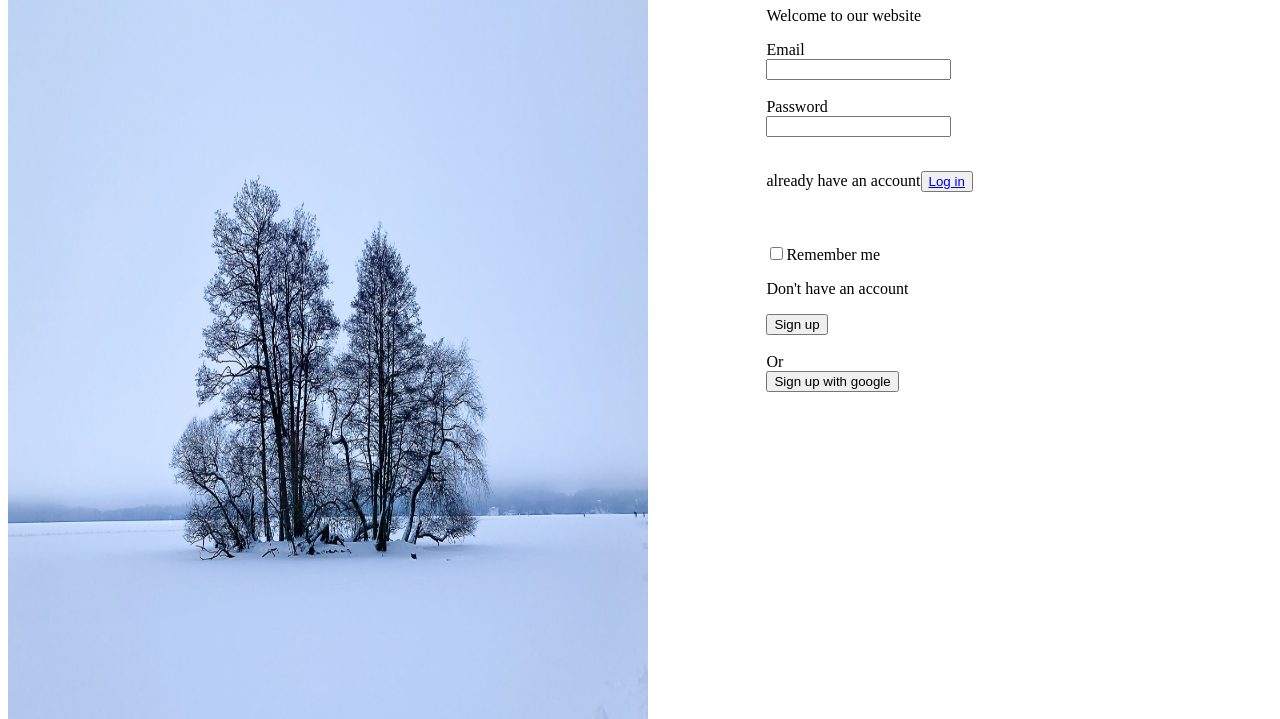
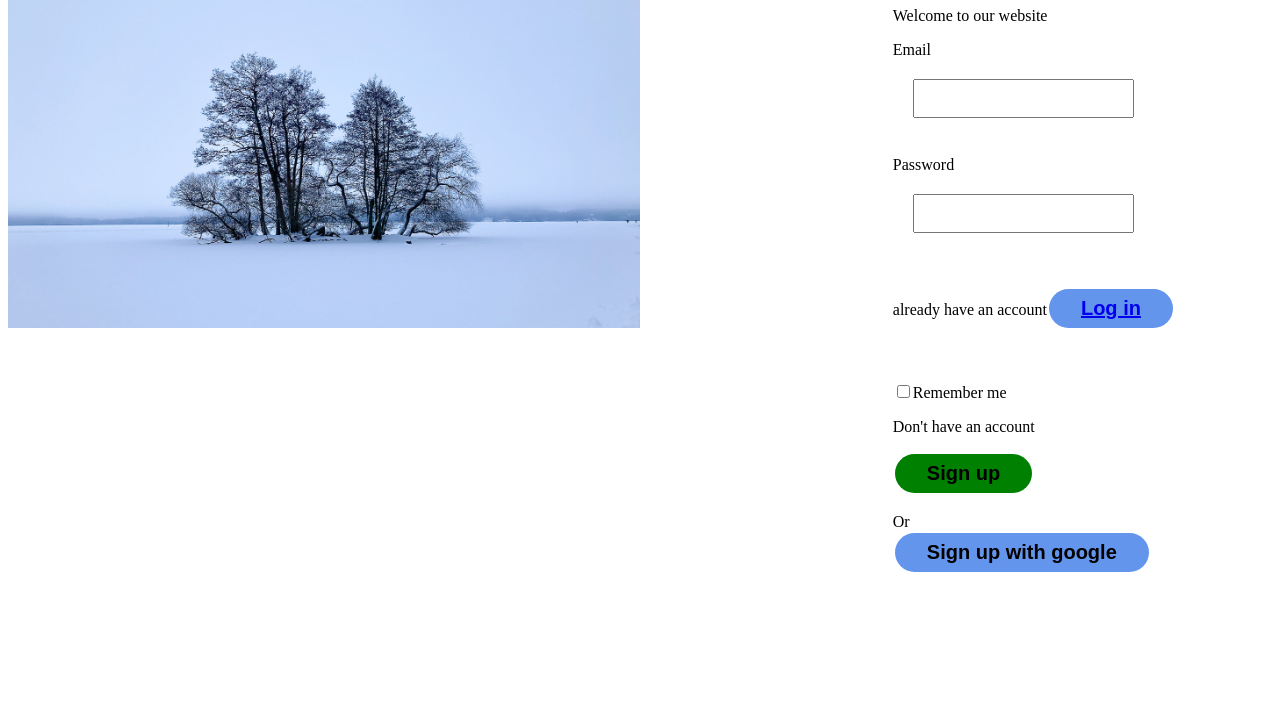
Before and after one commit to cynthiaaishimwe/FrontEnd-assignment, a plain HTML site: page index.html in a window 1280 px wide. Shown: the part 81-800 px from the top of the page. Drawn offline with Linux system fonts and the light colour scheme.

Commit message:
previous

```diff
--- a/index.html
+++ b/index.html
@@ -4,54 +4,39 @@
     <meta charset="UTF-8">
     <meta http-equiv="X-UA-Compatible" content="IE=edge">
     <meta name="viewport" content="width=initial-scale=1.0">
-    <title>Document</title>
-<style>
-
-  .form{
-    float:right;
-    width: 40%;
-    height: 100%;
-    margin-left: 20%;
-
-
-  }
-
-.image{
-  float: left;
-  width: 50%;
-  margin-right: 20%;
-  height: 100%;
-  position: fixed;
-
-}
-</style>
+    <link rel="stylesheet" href="./style.css">
+    <title>assignment</title>
 </head>
-<body> <img src="webdev.jpg" alt="flower" class="image">
+<body>
+  <div class="container">
+  <img src="webdev.jpg" alt="flower" class="image">
 
   <form action="sign.html" class="form">
     <h1>Hey Hello,</h1>
     <p>Welcome to our website</p>
     <label type="email">Email</label><br>
-    <input type="text">
+    <input type="text" class="email2">
     <br>
     <br>
     <label type="Password">Password</label><br>
-    <input type="Password">
+    <input type="Password" class="Password2" >
     <br>
    <br>
-   <p>already have an account<button type="submit"><a href="http://127.0.0.1:5500/table%20fromatting.html"> Log in</a></button></p>
+   <p>already have an account<button type="submit" class="Log"><a href="http://127.0.0.1:5500/table%20fromatting.html"> Log in</a></button></p>
    <br>
     <br>
     <input type="checkbox">Remember me
     <p>Don't have an account</p>
-    <input type="submit"  value="Sign up">
+    <input type="submit"  value="Sign up" class="sign">
     <br>
     <br>
 
     Or<br>
-    <input type="submit" button="button" value="Sign up with google">
+    <input type="submit" button="button" value="Sign up with google" class="button2">
+
 
   </form>
+</div>
 
 </body>
 </html>
--- /dev/null
+++ b/style.css
@@ -0,0 +1,90 @@
+.container{
+display: flex;
+
+}
+.form{
+    width: 500px;
+    margin-left: 20%;
+}
+.image{
+   width: 50%;
+   height: 80%;
+}
+th,td{
+    border: 2px double black;
+    padding: 16px 24px;
+    background-color: aquamarine;
+}
+.table{
+    border-width: 100%;
+    font-size:medium;
+    width: 80%;
+    height: 200%;
+}
+table{
+    border-collapse: collapse;
+    margin: 32px auto;
+
+}
+
+.sign{
+    padding: 8px 32px;
+    margin: 2px;
+    border-radius: 30px;
+    font-weight: bold;
+    background-color: green;
+    font-size: 20px;
+    border-style: none;
+}
+.first{
+    padding: 10px 20px ;
+    margin: 20px;
+}
+.second{
+    padding:10px 20px ;
+    margin: 20px;
+}
+.email{
+    padding:10px 20px ;
+    margin: 20px;
+}
+.Password{
+    padding: 10px 20px ;
+    margin: 20px;
+}
+.button2{
+    padding: 8px 32px;
+    margin: 2px;
+    border-radius: 30px;
+    font-weight: bold;
+    background-color: cornflowerblue;
+    font-size: 20px;
+    border-style: none;
+
+}
+.email2{
+    padding: 10px 20px ;
+    margin: 20px;
+}
+.Password2{
+    padding: 10px 20px;
+    margin: 20px;
+}
+.login{
+    padding: 8px 32px;
+    margin: 2px;
+    border-radius: 30px;
+    font-weight: bold;
+    background-color: green;
+    font-size: 20px;
+    border-style: none;
+}
+.Log{
+    padding: 8px 32px;
+    margin: 2px;
+    border-radius: 30px;
+    font-weight: bold;
+    background-color: cornflowerblue;
+    font-size: 20px;
+    border-style: none;
+}
```
Also changed, not shown: sign.html (+7 -6 lines), table fromatting.html (+1 -11 lines).
